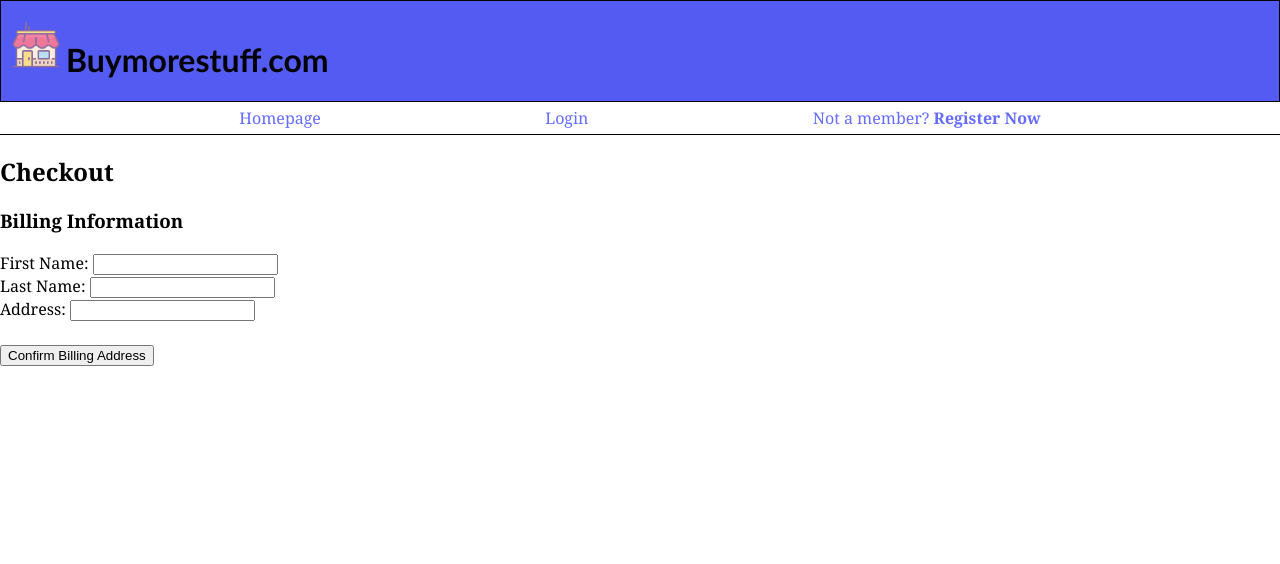
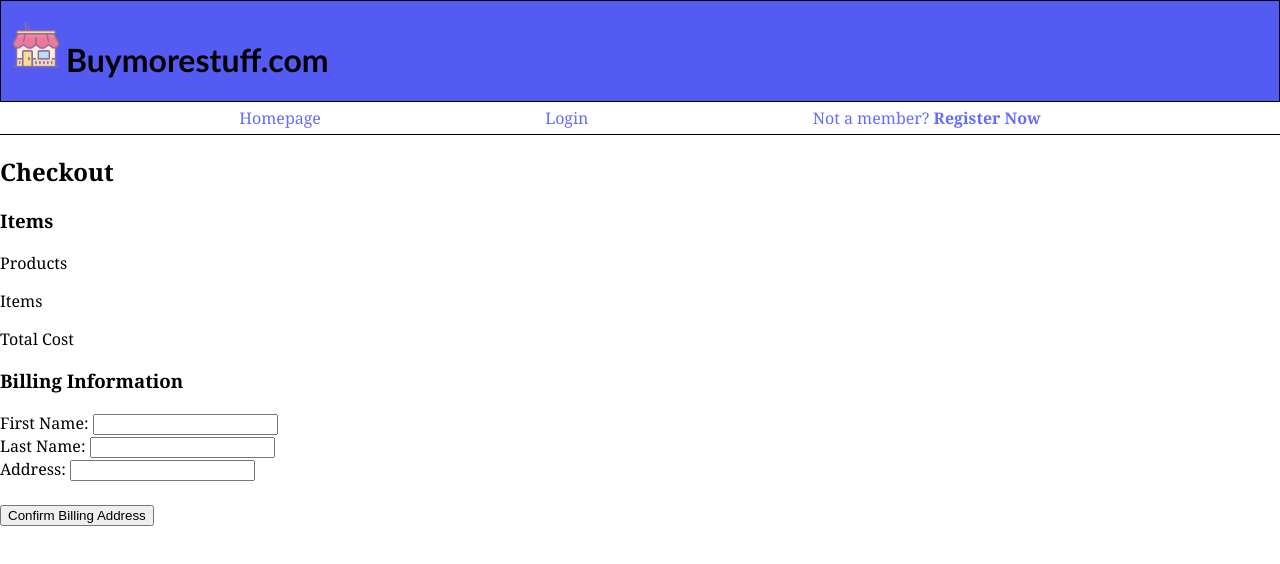
Before and after one commit to syazski/fullstack-capstone, a React (Vite) app in the folder ecommerce-site/: page /checkout in a window 1280 px wide. Shown: the top 564 px of the page. Built offline with nearby package versions, Linux system fonts and the light colour scheme.

Commit message:
changes to cart and checkout

```diff
--- a/ecommerce-site/src/App.jsx
+++ b/ecommerce-site/src/App.jsx
@@ -38,7 +38,7 @@ function App() {
       <Route path="/account" element={<Account user={user} setUserId={setUserId}/>} />
       <Route path="/carts/user/:id" element={<Cart token={token} userId={userId} products={products}/>} />
       <Route path="/products/:id" element={<SingleProduct token={token} setTempProduct={setTempProduct}/>} />
-      <Route path="/checkout" element={<Checkout/>} />
+      <Route path="/checkout" element={<Checkout />} />
       </Routes>
     </BrowserRouter>
     </div>
--- a/ecommerce-site/src/components/Cart.jsx
+++ b/ecommerce-site/src/components/Cart.jsx
@@ -22,7 +22,7 @@ function Cart(props) {
     if(data) {
         return (
             <>
-            <h2>Your Cart</h2>
+            <h2>Your Carts</h2>
             {data.map((cart) => {
                 return (
                     <div>
@@ -33,6 +33,10 @@ function Cart(props) {
                     </div>
                 )}
                 )}
+            <h3>Latest Cart</h3>
+            <p>ProductId:</p>
+            <p>Quantity</p>
+            <button onClick={() => navigate(`/checkout`)}>Check out this cart</button>
             </>
         )
     }
--- a/ecommerce-site/src/components/Checkout.jsx
+++ b/ecommerce-site/src/components/Checkout.jsx
@@ -12,6 +12,12 @@ function Checkout() {
 return (
     <>
     <h2>Checkout</h2>
+    <h3>Items</h3>
+    <div>
+        <p>Products</p>
+        <p>Items</p>
+        <p>Total Cost</p>
+    </div>
     <h3>Billing Information</h3>
     <form>
         <label htmlFor="firstname">First Name: </label>
--- a/ecommerce-site/src/index.css
+++ b/ecommerce-site/src/index.css
@@ -104,7 +104,7 @@ h1 {
   height: 200px;
   width: 200px;
   object-fit: contain;
-  margin: 50px 90px;
+  margin: 60px 90px;
 }
 
 .singleproduct-image {
```
